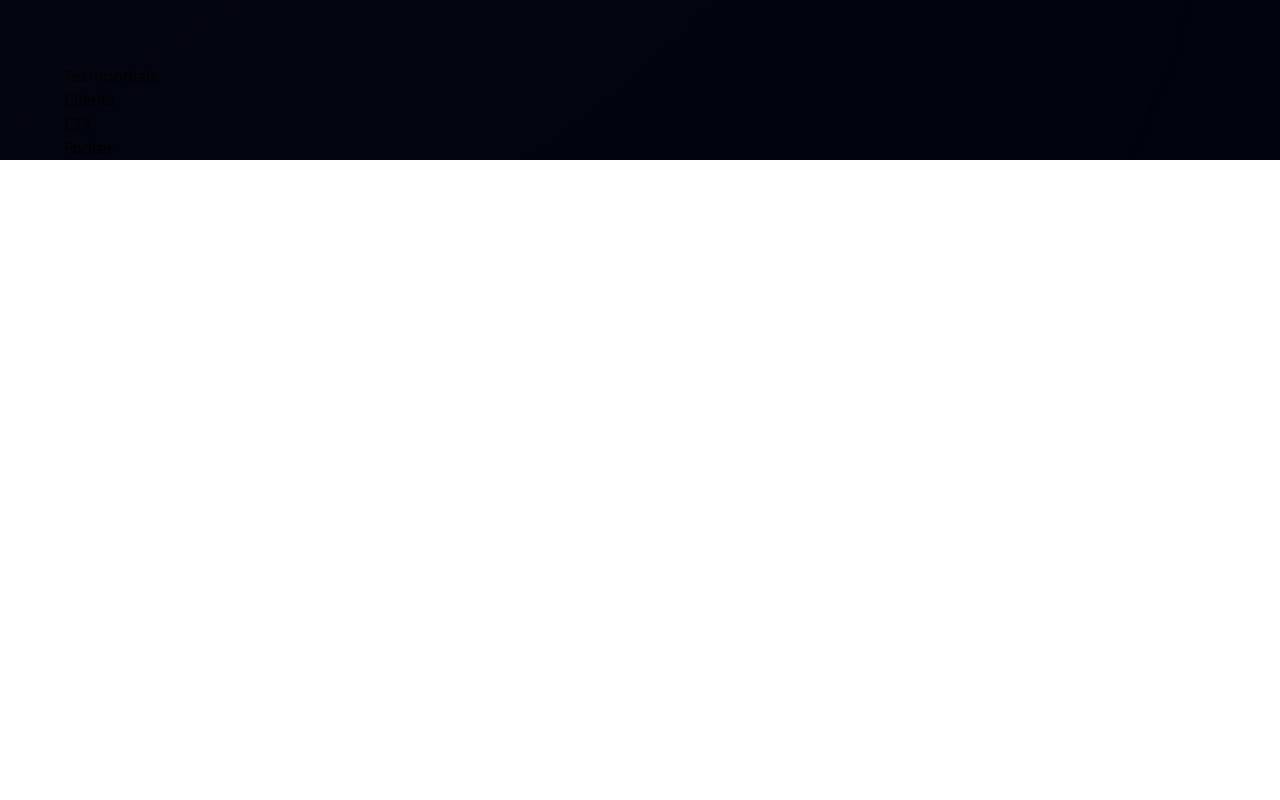
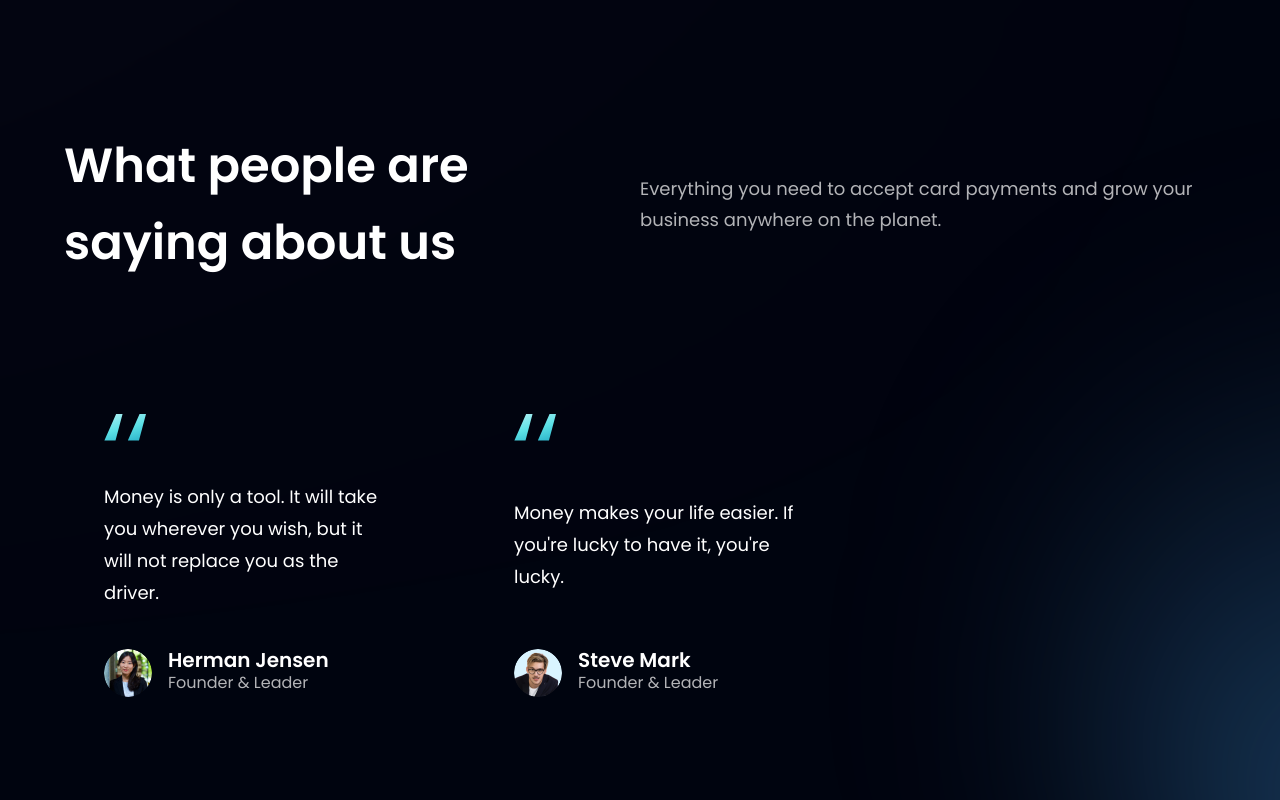
Before and after one commit to CiroJSCH/HooBank-Landing-Page, a React (Vite) app: page / in a window 1280 px wide. Shown: the part 2740-3540 px from the top of the page. Before the commit the page ends 2900 px from the top, so only its background shows below. Built offline with nearby package versions, Linux system fonts and the light colour scheme.

Commit message:
Testimonials

```diff
--- a/src/components/Testimonials.jsx
+++ b/src/components/Testimonials.jsx
@@ -1,6 +1,33 @@
+// Components
+import FeedBackCard from "./FeedBackCard";
+
+// Static Data
+import { feedback } from "../constants";
+
+// Styles
+import styles from '../styles';
+
 const Testimonials = () => {
   return (
-    <div>Testimonials</div>
+    <section id="clients" className={`${styles.paddingY} ${styles.flexCenter} flex-col relative`}>
+      <div className="absolute z-0 w-[60%] h-[60%] -right-[50%] rounded-full blue__gradient"/>
+
+      <div className="w-full flex justify-between items-center md:flex-row flex-col sm:mb-16 mb-6 relative z-[1]">
+        <h1 className={styles.heading2}>What people are <br className="sm:block hidden"/> saying about us</h1>
+        <div className="w-full md:mt-0 mt-6">
+          <p className={`${styles.paragraph} text-left max-[450px]`}>Everything you need to accept card payments and grow your business anywhere on the planet.</p>
+        </div>
+      </div>
+
+      <div className="flex flex-wrap sm:justify-start justify-center w-full feedback-container relative z-[1]">
+        {
+          feedback.map((card) => (
+            <FeedBackCard key={card.id} {...card}/>
+          ))
+        }
+      </div>
+
+    </section>
   )
 }
 
```
